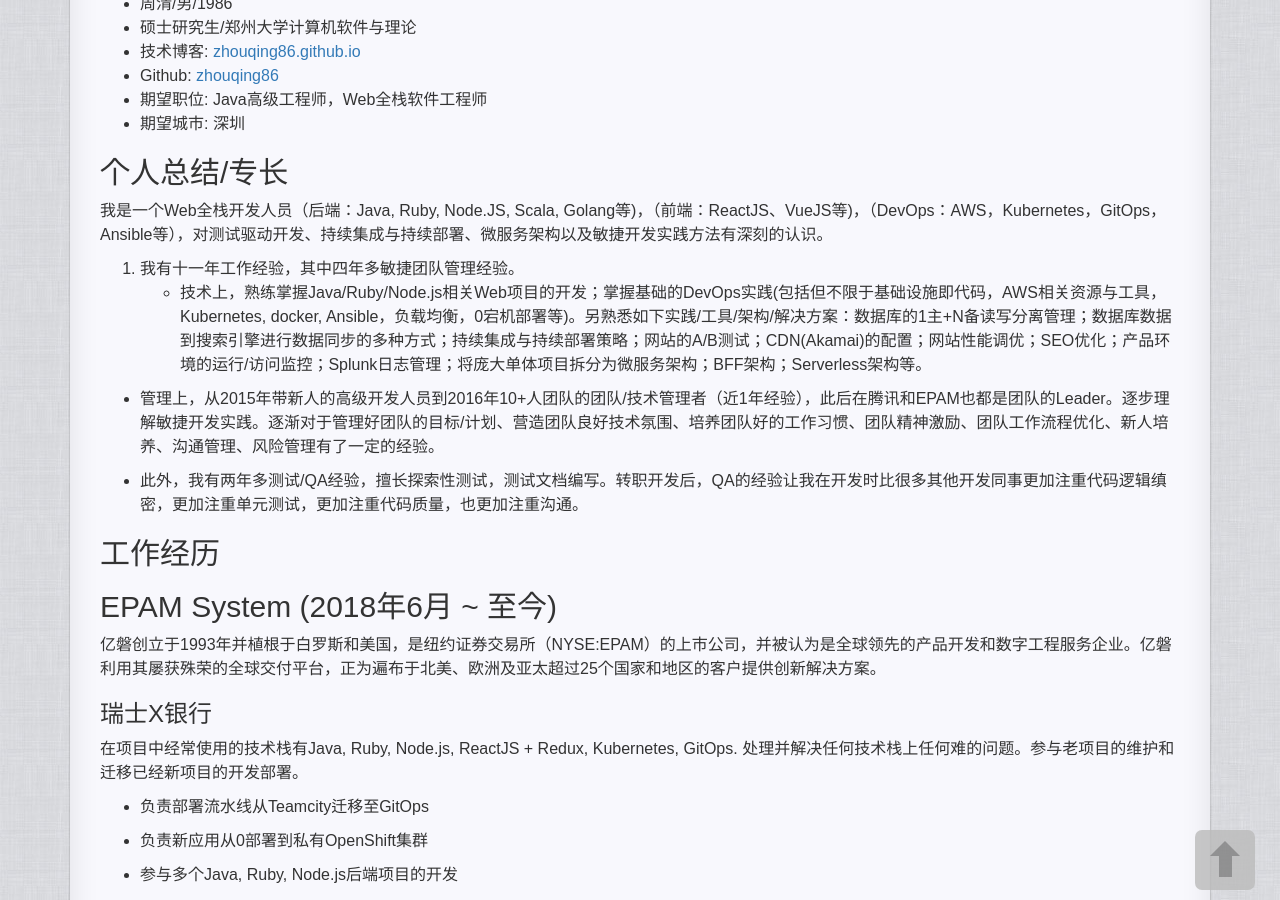
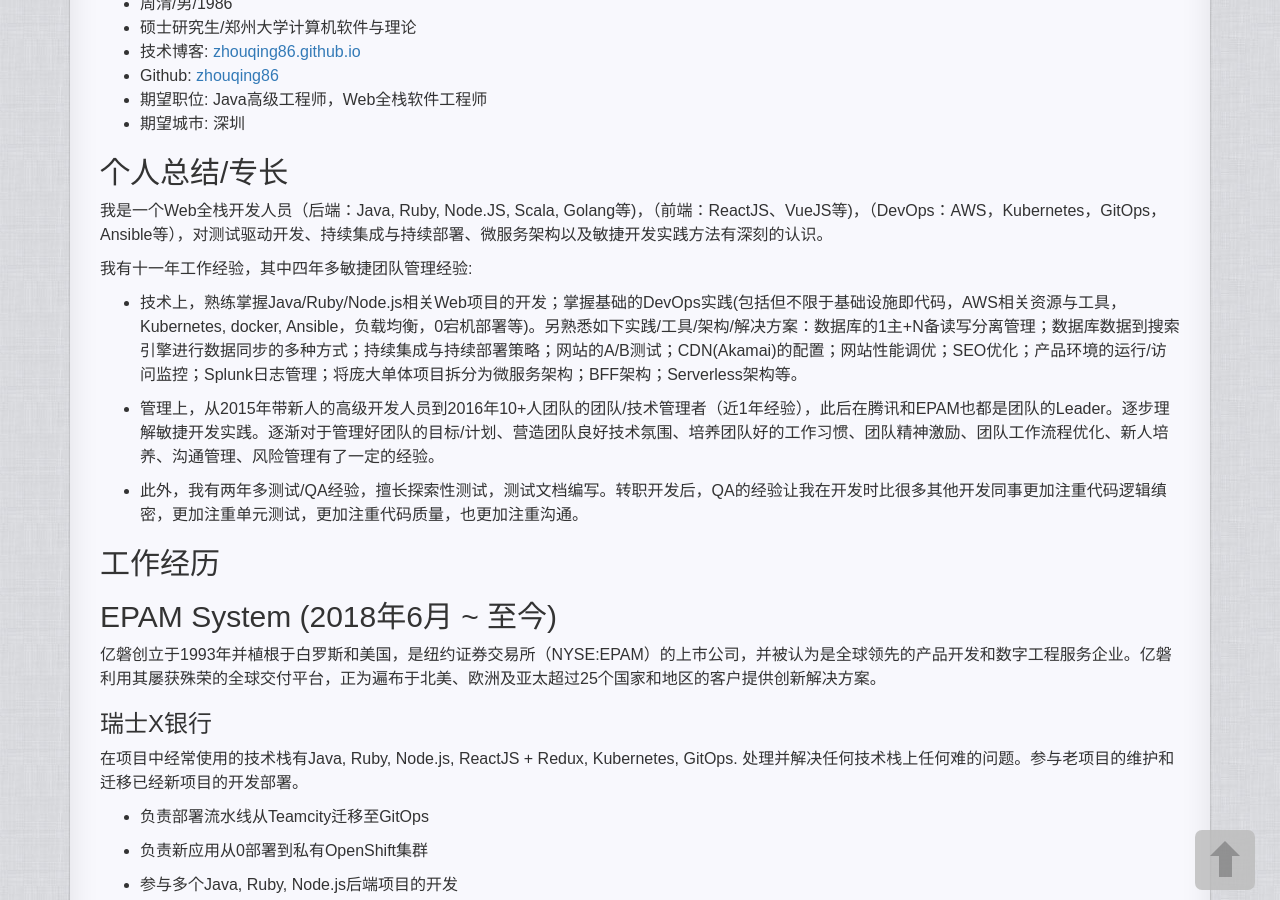
Before and after one commit to zhouqing86/zhouqing86.github.io, a Jekyll site: the page built from pages/2_about.md, in a window 1280 px wide and 900 px high, scrolled down 372 px. Built offline with Jekyll 4.4.1, drawn with Linux system fonts in a browser that asks for light colours; comment, search, counter and statistics services are not loaded; part of the change alters nothing that is shown.

```diff
--- a/pages/2_about.md
+++ b/pages/2_about.md
@@ -29,12 +29,13 @@ Java高级工程师/Web全栈软件开发工程师(Java/Ruby/Node.js/DevOps)
 -------
 我是一个Web全栈开发人员（后端：Java, Ruby, Node.JS, Scala, Golang等)，（前端：ReactJS、VueJS等)，（DevOps：AWS，Kubernetes，GitOps，Ansible等），对测试驱动开发、持续集成与持续部署、微服务架构以及敏捷开发实践方法有深刻的认识。
 
-1. 我有十一年工作经验，其中四年多敏捷团队管理经验。
+我有十一年工作经验，其中四年多敏捷团队管理经验:
+
   * 技术上，熟练掌握Java/Ruby/Node.js相关Web项目的开发；掌握基础的DevOps实践(包括但不限于基础设施即代码，AWS相关资源与工具，Kubernetes, docker, Ansible，负载均衡，0宕机部署等)。另熟悉如下实践/工具/架构/解决方案：数据库的1主+N备读写分离管理；数据库数据到搜索引擎进行数据同步的多种方式；持续集成与持续部署策略；网站的A/B测试；CDN(Akamai)的配置；网站性能调优；SEO优化；产品环境的运行/访问监控；Splunk日志管理；将庞大单体项目拆分为微服务架构；BFF架构；Serverless架构等。
 
   * 管理上，从2015年带新人的高级开发人员到2016年10+人团队的团队/技术管理者（近1年经验），此后在腾讯和EPAM也都是团队的Leader。逐步理解敏捷开发实践。逐渐对于管理好团队的目标/计划、营造团队良好技术氛围、培养团队好的工作习惯、团队精神激励、团队工作流程优化、新人培养、沟通管理、风险管理有了一定的经验。
 
-* 此外，我有两年多测试/QA经验，擅长探索性测试，测试文档编写。转职开发后，QA的经验让我在开发时比很多其他开发同事更加注重代码逻辑缜密，更加注重单元测试，更加注重代码质量，也更加注重沟通。
+  * 此外，我有两年多测试/QA经验，擅长探索性测试，测试文档编写。转职开发后，QA的经验让我在开发时比很多其他开发同事更加注重代码逻辑缜密，更加注重单元测试，更加注重代码质量，也更加注重沟通。
 
 工作经历
 -------
```
